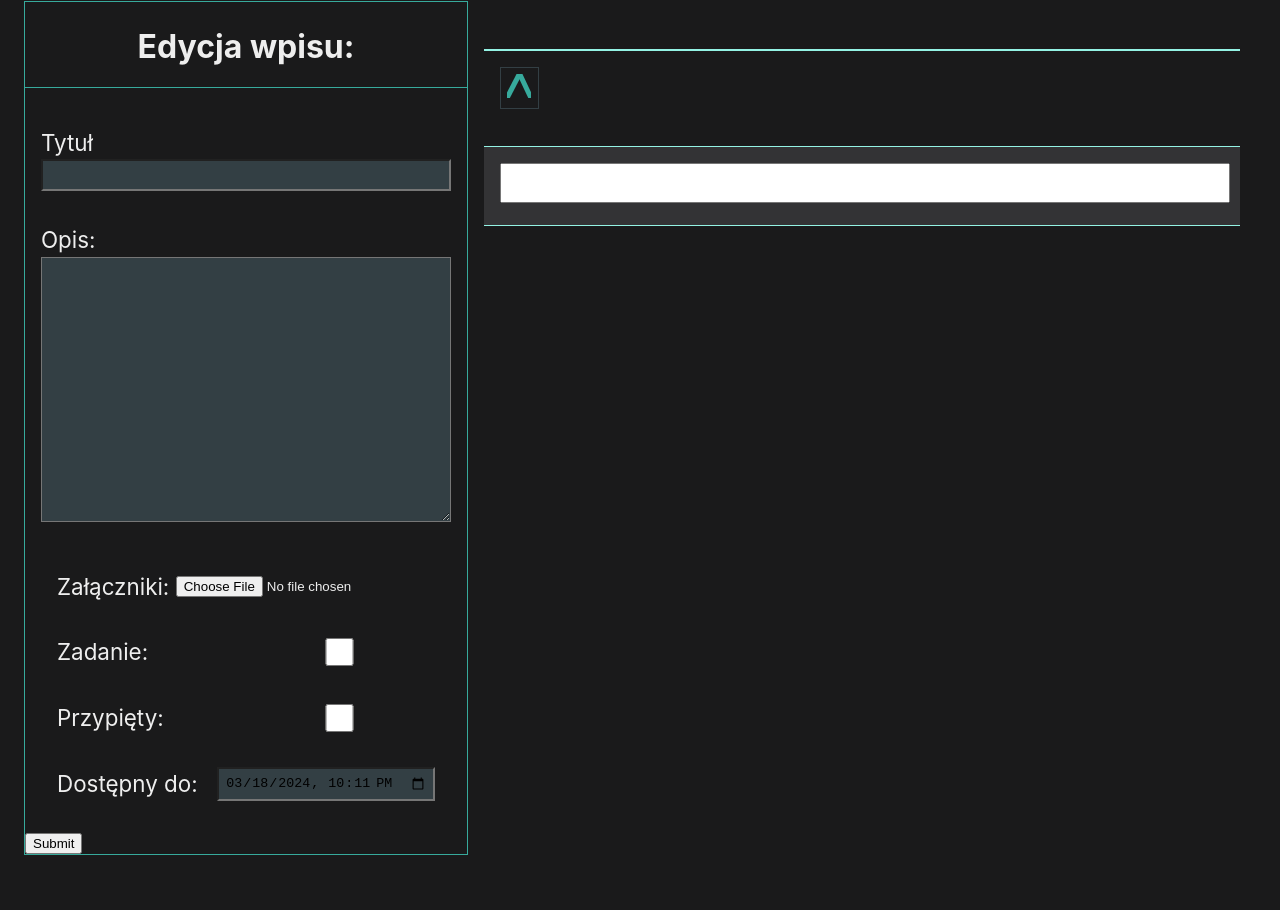
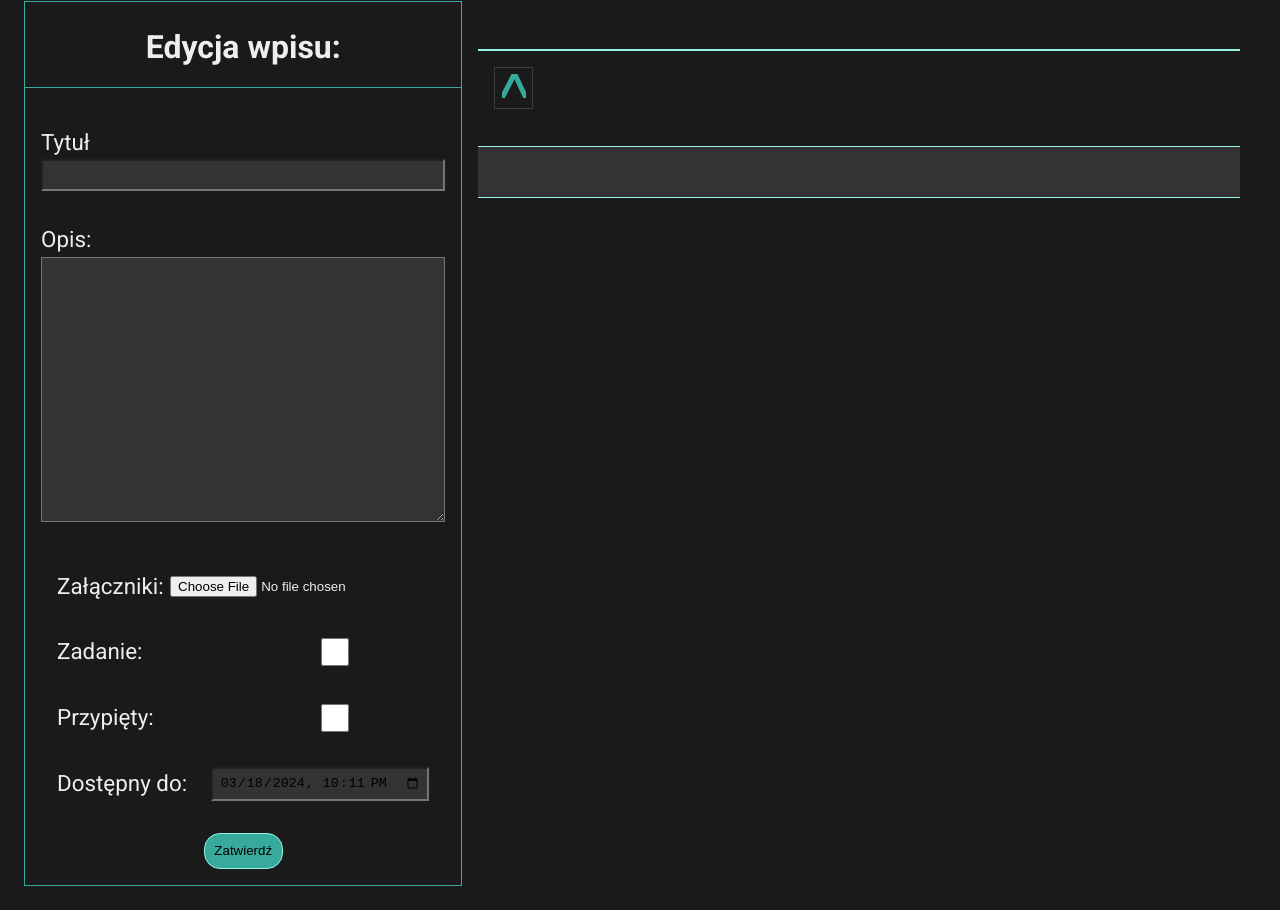
Before and after one commit to wesolowskimichal/my-studies, a React (Vite) app: page /course/1/post/1 in a window 1280 px wide. Shown: the part 107-1017 px from the top of the page. Before the commit the page ends 986 px from the top, so only its background shows below. Built offline with nearby package versions, Linux system fonts and the light colour scheme; no server answers.

Commit message:
changed font and preview

```diff
--- a/index.html
+++ b/index.html
@@ -3,6 +3,12 @@
   <head>
     <meta charset="UTF-8" />
     <link rel="icon" type="image/svg+xml" href="/logo-small.svg" />
+    <link rel="preconnect" href="https://fonts.googleapis.com" />
+    <link rel="preconnect" href="https://fonts.gstatic.com" crossorigin />
+    <link
+      href="https://fonts.googleapis.com/css2?family=Roboto:ital,wght@0,100;0,300;0,400;0,500;0,700;0,900;1,100;1,300;1,400;1,500;1,700;1,900&display=swap"
+      rel="stylesheet"
+    />
     <meta name="viewport" content="width=device-width, initial-scale=1.0" />
     <title>My-Studies</title>
   </head>
--- a/src/index.scss
+++ b/src/index.scss
@@ -14,3 +14,7 @@
   -webkit-font-smoothing: antialiased;
   -moz-osx-font-smoothing: grayscale;
 }
+
+textarea {
+  font-family: $font-family;
+}
--- a/src/utils/variables.scss
+++ b/src/utils/variables.scss
@@ -3,7 +3,7 @@
 $decoration-color-dark: #37aa9c;
 $decoration-color-light: #94f3e4;
 $font-color: #eeeeee;
-$font-family: Inter, system-ui, Avenir, Helvetica, Arial, sans-serif;
+$font-family: 'Roboto', sans-serif;
 
 /* HTML: <div class="loader"></div> */
 .loader {
--- a/src/views/CoursePostView/CoursePostView.module.scss
+++ b/src/views/CoursePostView/CoursePostView.module.scss
@@ -20,7 +20,7 @@
     input {
       flex-basis: 100%;
       padding: 0.4rem;
-      background-color: #333f44;
+      background-color: #333335;
     }
 
     textarea {
@@ -28,7 +28,7 @@
       min-height: 250px;
       height: max-content;
       resize: vertical;
-      background-color: #333f44;
+      background-color: #333335;
       padding: 0.4rem;
     }
   }
@@ -42,4 +42,18 @@
       }
     }
   }
+
+  button {
+    padding: 0.6rem;
+    background-color: #37aa9c;
+    border: 1px solid #94f3e4;
+    margin: 0 auto 1rem auto;
+    border-radius: 1rem;
+
+    &:hover {
+      transition-duration: 0.4s;
+      cursor: pointer;
+      background-color: #37aa9da0;
+    }
+  }
 }
--- a/src/views/CoursePostView/CoursePostView.tsx
+++ b/src/views/CoursePostView/CoursePostView.tsx
@@ -113,7 +113,7 @@
             />
           </div>
         </div>
-        <button type="submit">Submit</button>
+        <button type="submit">Zatwierdź</button>
       </form>
     ),
     postValue: {
--- a/src/views/CoursePosts/CoursePosts.module.scss
+++ b/src/views/CoursePosts/CoursePosts.module.scss
@@ -46,17 +46,21 @@
   }
 
   .PostContent {
-    padding: 1rem;
     background-color: #333335;
+    width: 100%;
 
     &.Hide {
       display: none;
     }
 
     textarea {
+      box-sizing: border-box;
       resize: none;
       width: 100%;
-      height: auto;
+      border: 0;
+      padding: 0.4rem;
+      background-color: #333335;
+      color: #eee;
     }
 
     a {
--- a/src/views/CoursePosts/CoursePosts.tsx
+++ b/src/views/CoursePosts/CoursePosts.tsx
@@ -82,6 +82,7 @@
         <div className={`${styles.PostContent} ${postContentVisibility ? '' : styles.Hide}`}>
           <textarea
             readOnly
+            disabled
             ref={textarea => {
               if (textarea) {
                 textarea.style.height = ''
```
